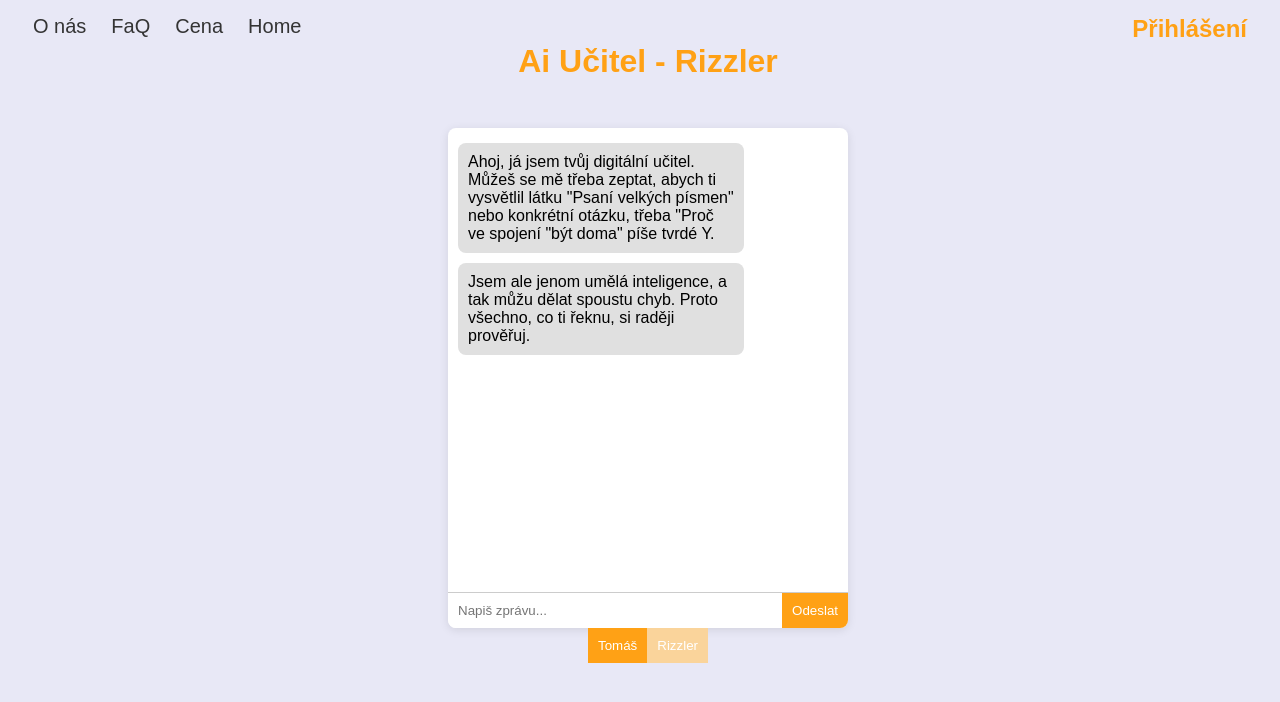
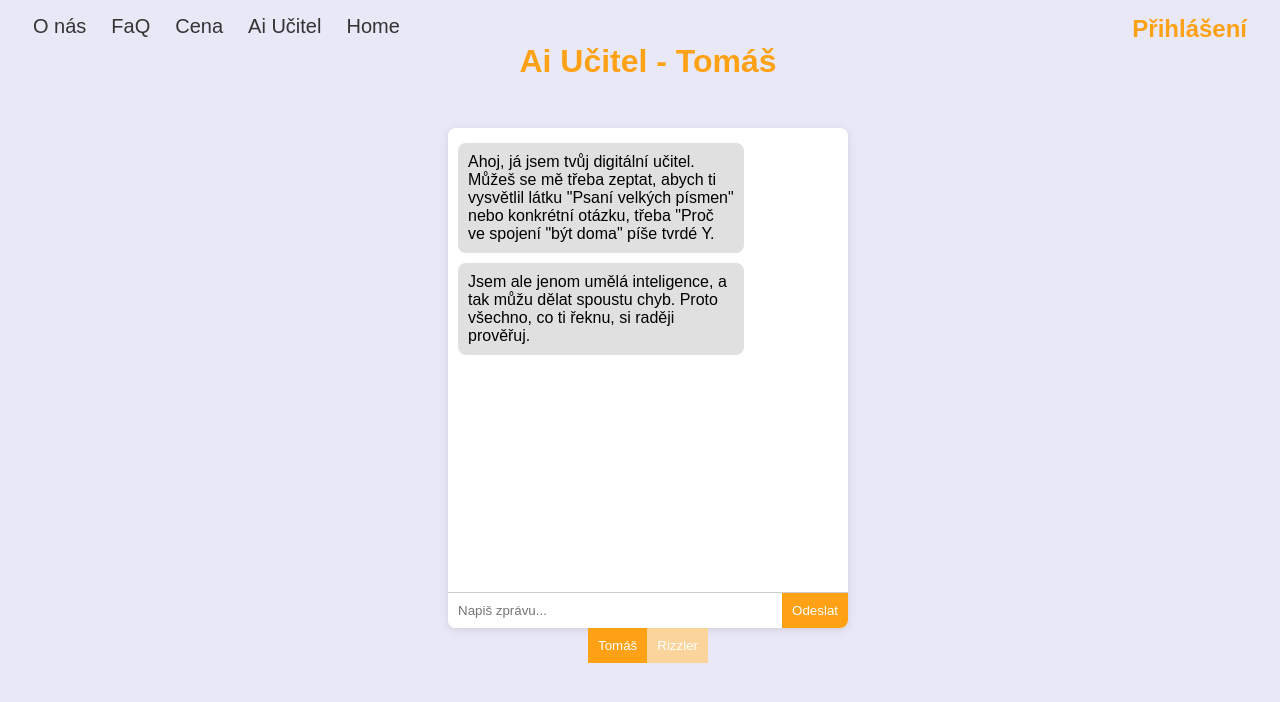
Before and after one commit to ondraxddd/CeskyBezBolestiFrontEnd, a Next.js app: page /aiucitel in a window 1280 px wide. Shown: the top 702 px of the page. Built offline with nearby package versions, Linux system fonts and the light colour scheme; no server answers.

Commit message:
Ai Ucitel update

```diff
--- a/app/Components/Clicker.tsx
+++ b/app/Components/Clicker.tsx
@@ -114,7 +114,7 @@ else {
                 <button onClick={(event) => handleAnswer(event.target as HTMLButtonElement)} id="answerBtn">{randomNumber == 1 ? questions[0]?.FalseAnswer : questions[0]?.CorrectAnswer}</button>
             </div>
 
-            <button id="helpClicker">Nápověda</button>
+            {/* <button id="helpClicker">Nápověda</button> */}
         </div>
     )
 }
--- a/app/Components/ComponentStyles/Clicker.css
+++ b/app/Components/ComponentStyles/Clicker.css
@@ -43,12 +43,15 @@
     font-weight: bold;
     padding-left: 3em;
     padding-right: 3em;
+    color:black
 }
 
 #answerBtn:hover{
     background-color: #e9e9ed;
     cursor: pointer;
 }
+
+#answerBtn
 
 #helpClicker{
     color: #FFA115;
--- a/app/Components/Navbar.jsx
+++ b/app/Components/Navbar.jsx
@@ -79,6 +79,7 @@ function Navbar() {
         <Link href="https://youtube.com">O nás</Link>
         <Link href="https://youtube.com">FaQ</Link>
         <Link href="https://youtube.com">Cena</Link>
+        <Link href="/aiucitel">Ai Učitel</Link>
         <Link href="/">Home</Link>
       </div>
       <div id="navRight">
--- a/app/aiucitel/page.tsx
+++ b/app/aiucitel/page.tsx
@@ -101,7 +101,7 @@ export default function AiUcitel() {
     return (
         <div id="aiChatPage">
 
-            <h1 id="aiTeacherName">Ai Učitel - Rizzler</h1>
+            <h1 id="aiTeacherName">Ai Učitel - {idModelSelected == 0 ? "Tomáš" : "Rizzler"}</h1>
 
             <div className="chat-container">
                 <div className="chat-box">
```
